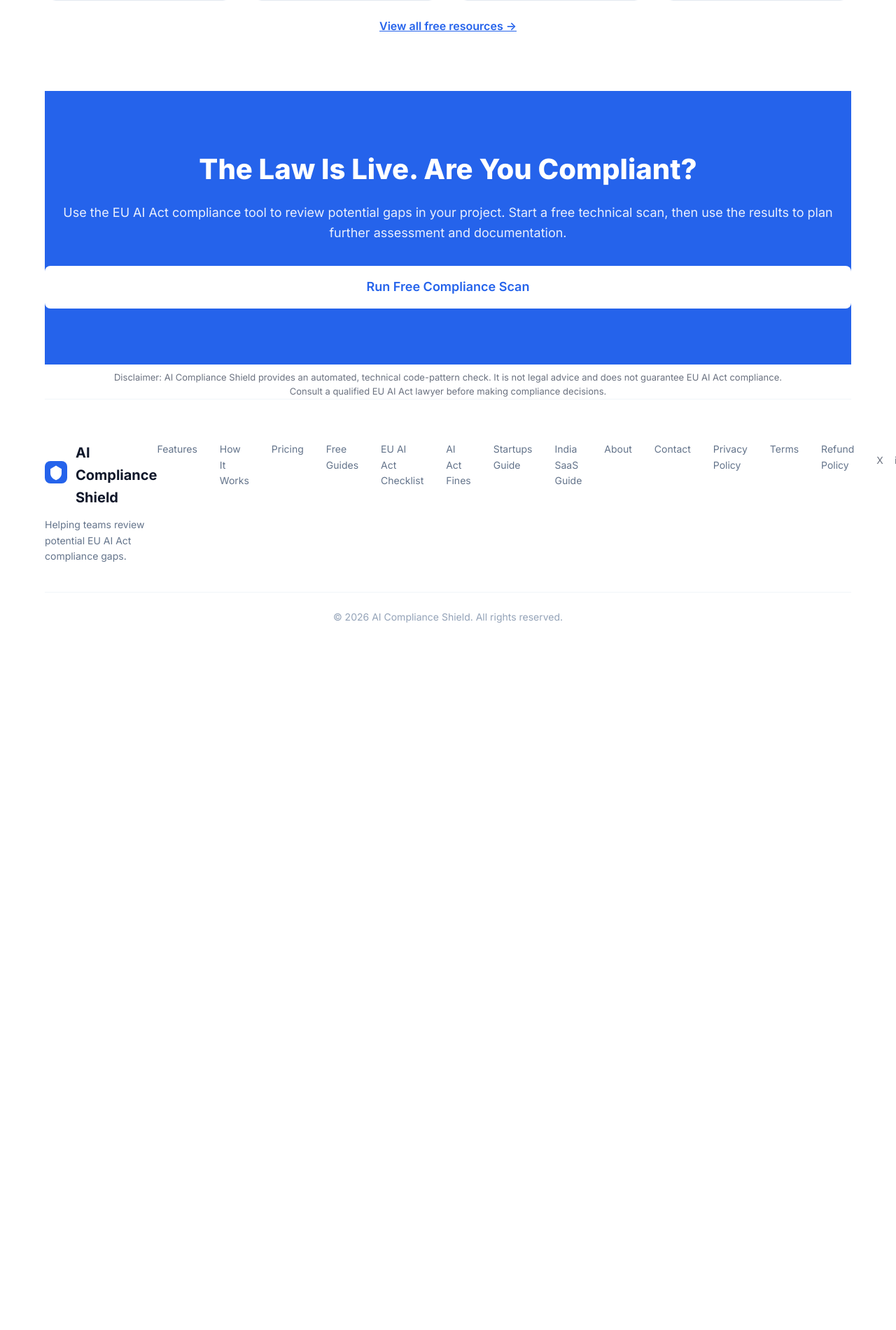
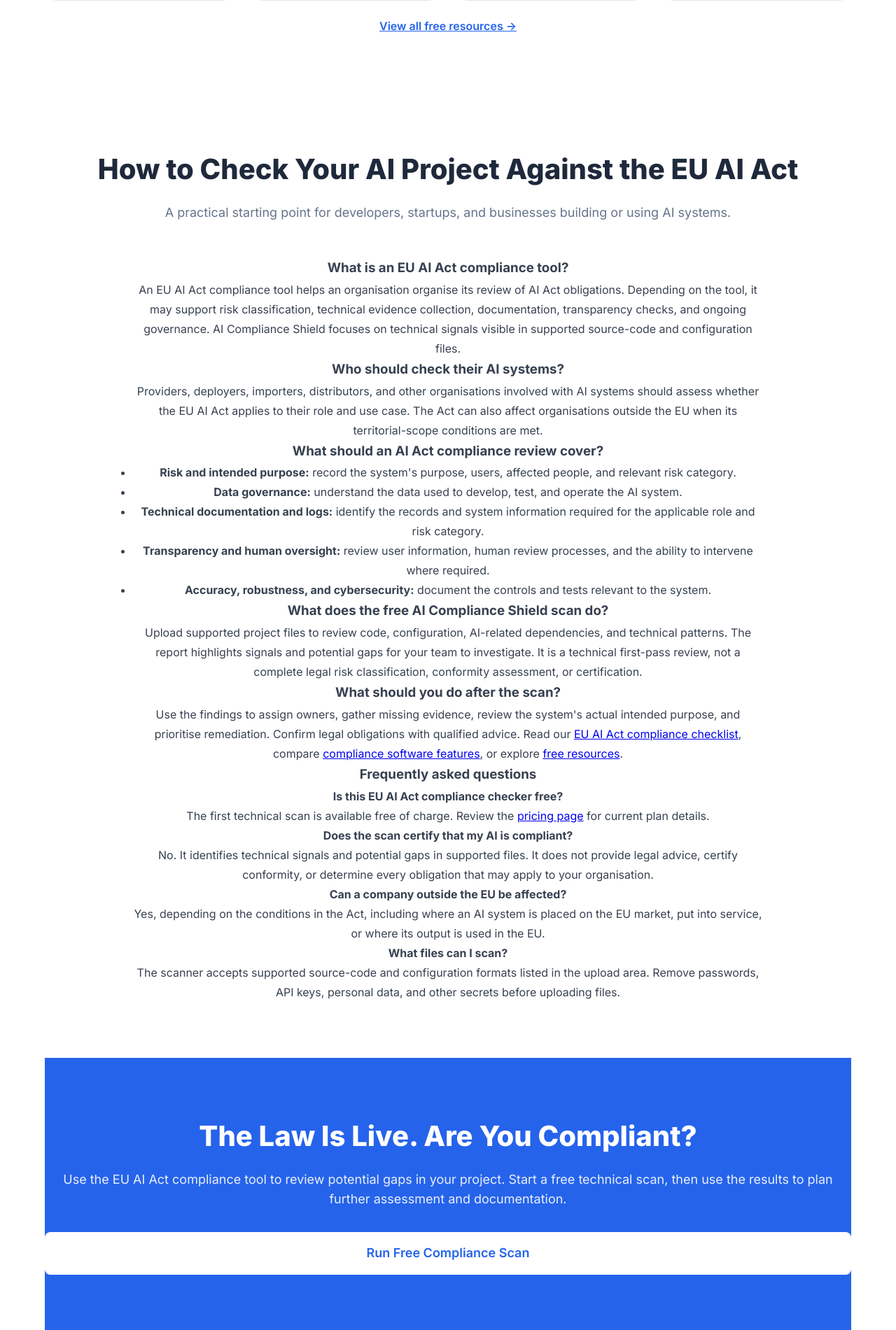
Before and after one commit to vanshgopal/ai-compliance-shield, a FastAPI app: page / in a window 1280 px wide; the page is wider, and only the part inside the window is pictured. Shown: the part 4360-6261 px from the top of that part at 70% size. Before the commit the page ends 5250 px from the top of that part, so only its background shows below. Run offline with FastAPI, Linux system fonts and the light colour scheme.

Commit message:
Add useful homepage guide for EU AI Act compliance tool searches

```diff
--- a/frontend/templates/index.html
+++ b/frontend/templates/index.html
@@ -338,6 +338,39 @@
                 <p style="text-align:center;margin-top:24px;"><a href="/resources" style="color:#2563EB;font-weight:600;">View all free resources →</a></p>
             </section>
 
+            <!-- EU AI Act compliance tool guide -->
+            <section class="features" id="eu-ai-act-tool-guide">
+                <h2>How to Check Your AI Project Against the EU AI Act</h2>
+                <p class="section-subtitle">A practical starting point for developers, startups, and businesses building or using AI systems.</p>
+                <div style="max-width:900px;margin:0 auto;line-height:1.75;color:#374151;">
+                    <h3>What is an EU AI Act compliance tool?</h3>
+                    <p>An EU AI Act compliance tool helps an organisation organise its review of AI Act obligations. Depending on the tool, it may support risk classification, technical evidence collection, documentation, transparency checks, and ongoing governance. AI Compliance Shield focuses on technical signals visible in supported source-code and configuration files.</p>
+                    <h3>Who should check their AI systems?</h3>
+                    <p>Providers, deployers, importers, distributors, and other organisations involved with AI systems should assess whether the EU AI Act applies to their role and use case. The Act can also affect organisations outside the EU when its territorial-scope conditions are met.</p>
+                    <h3>What should an AI Act compliance review cover?</h3>
+                    <ul>
+                        <li><strong>Risk and intended purpose:</strong> record the system's purpose, users, affected people, and relevant risk category.</li>
+                        <li><strong>Data governance:</strong> understand the data used to develop, test, and operate the AI system.</li>
+                        <li><strong>Technical documentation and logs:</strong> identify the records and system information required for the applicable role and risk category.</li>
+                        <li><strong>Transparency and human oversight:</strong> review user information, human review processes, and the ability to intervene where required.</li>
+                        <li><strong>Accuracy, robustness, and cybersecurity:</strong> document the controls and tests relevant to the system.</li>
+                    </ul>
+                    <h3>What does the free AI Compliance Shield scan do?</h3>
+                    <p>Upload supported project files to review code, configuration, AI-related dependencies, and technical patterns. The report highlights signals and potential gaps for your team to investigate. It is a technical first-pass review, not a complete legal risk classification, conformity assessment, or certification.</p>
+                    <h3>What should you do after the scan?</h3>
+                    <p>Use the findings to assign owners, gather missing evidence, review the system's actual intended purpose, and prioritise remediation. Confirm legal obligations with qualified advice. Read our <a href="/eu-ai-act-compliance-checklist">EU AI Act compliance checklist</a>, compare <a href="/eu-ai-act-compliance-software">compliance software features</a>, or explore <a href="/resources">free resources</a>.</p>
+                    <h3>Frequently asked questions</h3>
+                    <h4>Is this EU AI Act compliance checker free?</h4>
+                    <p>The first technical scan is available free of charge. Review the <a href="/pricing">pricing page</a> for current plan details.</p>
+                    <h4>Does the scan certify that my AI is compliant?</h4>
+                    <p>No. It identifies technical signals and potential gaps in supported files. It does not provide legal advice, certify conformity, or determine every obligation that may apply to your organisation.</p>
+                    <h4>Can a company outside the EU be affected?</h4>
+                    <p>Yes, depending on the conditions in the Act, including where an AI system is placed on the EU market, put into service, or where its output is used in the EU.</p>
+                    <h4>What files can I scan?</h4>
+                    <p>The scanner accepts supported source-code and configuration formats listed in the upload area. Remove passwords, API keys, personal data, and other secrets before uploading files.</p>
+                </div>
+            </section>
+
             <!-- CTA Section -->
             <section class="cta-section">
                 <h2>The Law Is Live. Are You Compliant?</h2>
```
